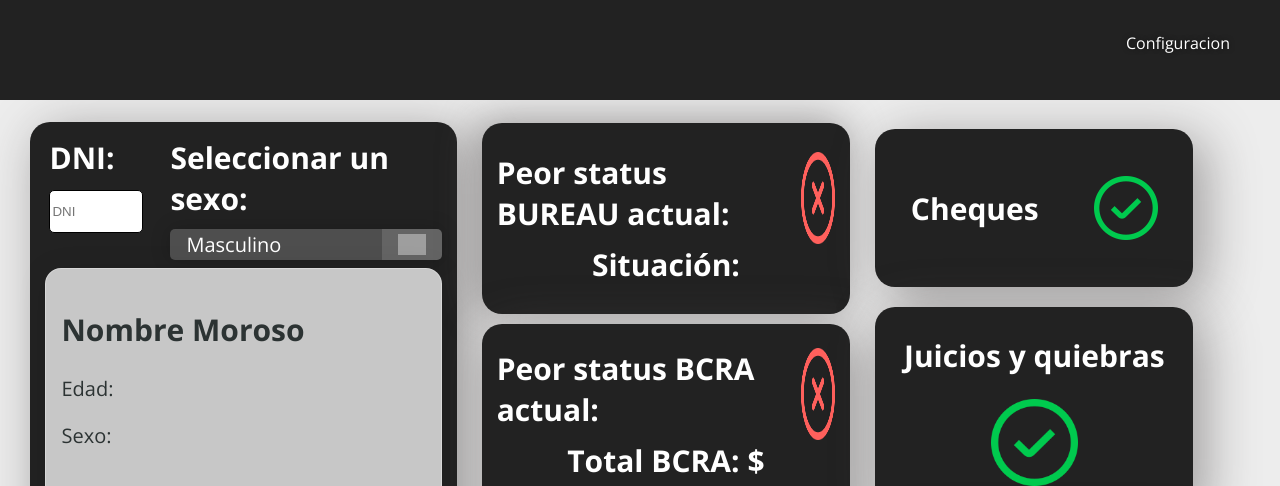
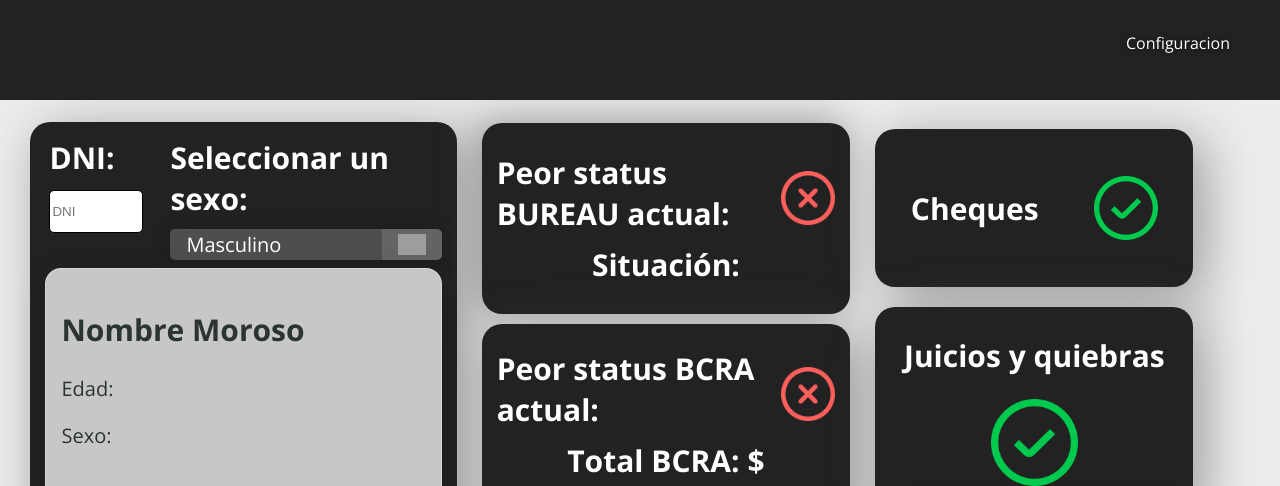
Before and after one commit to Baltasar12/DAta, an Electron app: page index.html in a window 1280 px wide. Shown: the top 486 px of the page. Drawn offline with nearby package versions, Linux system fonts and the light colour scheme; no server answers; grey boxes are pictures that could not be loaded.

Commit message:
Commit 31

```diff
--- a/index.html
+++ b/index.html
@@ -73,7 +73,7 @@
             <div style="display: flex;flex-direction: row;">
                 <h1 style="margin: 0;margin-bottom:10px;">Peor status BUREAU actual:</h1>
 
-                <img id="imgEstadoBureau" src="./img/cruz.png" alt="" style="width: 10%; margin-left: 4%;">
+                <img id="imgEstadoBureau" src="./img/cruz.png" alt="" style="width: 16%; margin-left: 4%; object-fit: contain; aspect-ratio: 1;">
 
             </div>
             <h2 style="margin: 0;">Situación: </h2>
@@ -86,7 +86,7 @@
             <div style="display: flex;flex-direction: row;">
                 <h1 style="margin: 0;margin-bottom:10px;">Peor status BCRA actual:</h1>
 
-                <img id="imgEstadoBcra" src="./img/cruz.png" alt="" style="width: 10%; margin-left: 4%;">
+                <img id="imgEstadoBcra" src="./img/cruz.png" alt="" style="width: 16%; margin-left: 4%; object-fit: contain; aspect-ratio: 1;">
 
             </div>
 
```
